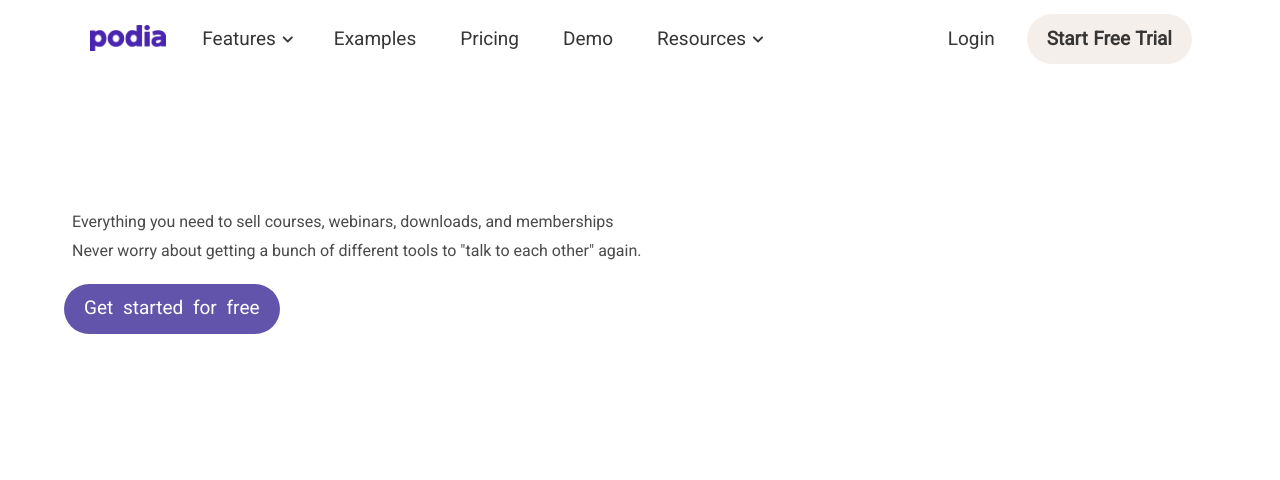
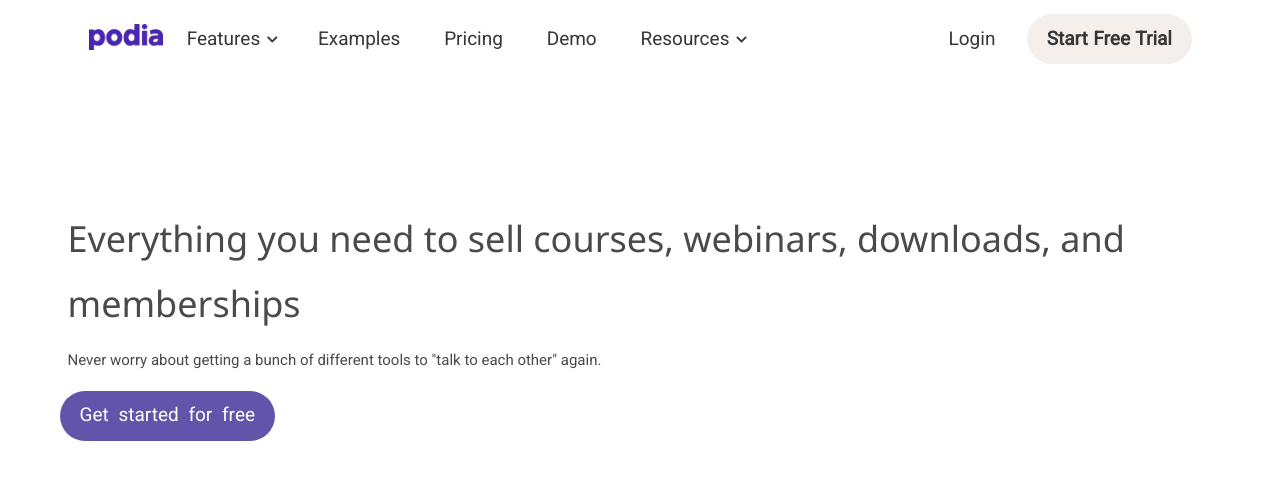
Before and after one commit to namensah116/PODIA, a plain HTML site: page CODE/index.html in a window 1280 px wide. Drawn offline with nearby package versions, Linux system fonts and the light colour scheme.

Commit message:
second change

```diff
--- a/CODE/index.html
+++ b/CODE/index.html
@@ -15,13 +15,14 @@
     <link rel="preconnect" href="https://fonts.googleapis.com">
     <link rel="preconnect" href="https://fonts.gstatic.com" crossorigin>
     <link href="https://fonts.googleapis.com/css2?family=Roboto:wght@300;400&display=swap" rel="stylesheet">
+    <link rel="stylesheet" href="https://www.w3schools.com/w3css/4/w3.css">
 </head>
 
 <body id="everything">
     <nav class="navbar navigate" style="height: 80.19">
         <div class="navbar-brand">
             <a class="navbar-item" href="index.html">
-                <img src="/PODIA.png" alt=" " class="logo" style="max-height: 27px; padding-right: 12px;">
+                <img src="/PICTURES/PODIA.png" alt="">
             </a>
         </div>
         <div class="navbar-menu">
@@ -58,7 +59,7 @@
         </div>
     </nav>
 
-    <section class="section is-medium first-section is-vcentered">
+    <section class="section is-medium first-section is-centered">
         <h1>Everything you need to sell courses, webinars, downloads, and memberships</h1>
         <p>Never worry about getting a bunch of different tools to "talk to each other" again.</p>
         <button class="button second-button mt-4">
```
Also changed, not shown: PICTURES/PODIA.png (renamed from PODIA.png), PICTURES/PODIA1.png (renamed from PODIA1.png), PICTURES/PODIATITLE.png (renamed from PODIATITLE.png), assets/css/w3.css (added).
